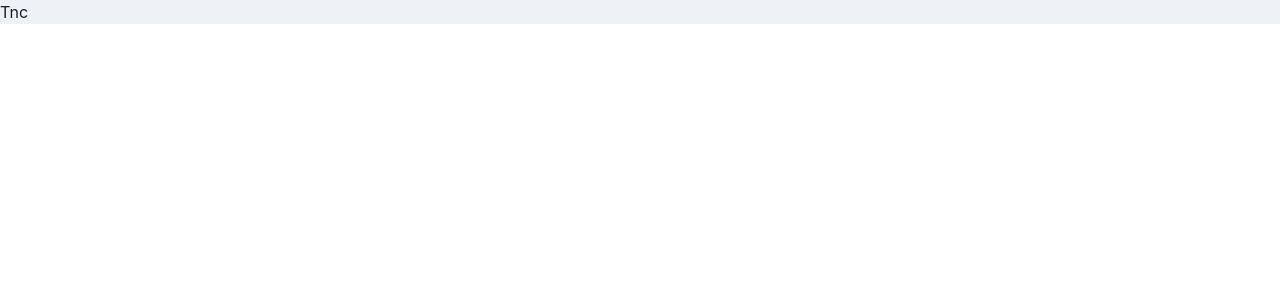
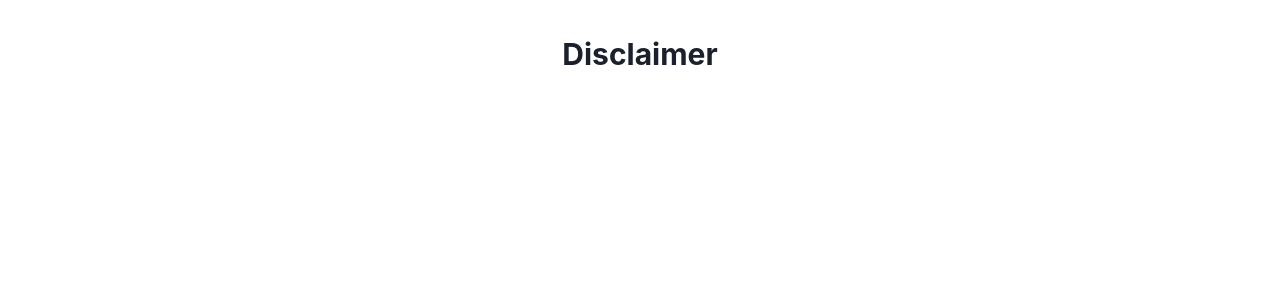
Before and after one commit to chetan-2002/Meal-Monkey, a React (Create React App) app: page /tnc in a window 1280 px wide. Shown: the top 300 px of the page. Built offline with nearby package versions, Linux system fonts and the light colour scheme.

Commit message:
minor changes

```diff
--- a/package.json
+++ b/package.json
@@ -13,6 +13,8 @@
     "@fortawesome/free-regular-svg-icons": "^6.1.2",
     "@fortawesome/free-solid-svg-icons": "^6.1.2",
     "@fortawesome/react-fontawesome": "^0.2.0",
+    "@stripe/react-stripe-js": "^1.10.0",
+    "@stripe/stripe-js": "^1.35.0",
     "@testing-library/jest-dom": "^5.16.5",
     "@testing-library/react": "^13.3.0",
     "@testing-library/user-event": "^13.5.0",
--- a/src/modules/order/components/ShippingInformation.js
+++ b/src/modules/order/components/ShippingInformation.js
@@ -1,6 +1,5 @@
 import {
   Box,
-  Button,
   FormControl,
   FormLabel,
   HStack,
@@ -190,7 +189,6 @@ const ShippingInformation = () => {
             </HStack>
           </RadioGroup>
         </FormControl>
-        <Button display={"none"}> HEllo</Button>
       </Box>
     </Box>
   );
--- a/src/shared/widgets/SideDrawerLeft.js
+++ b/src/shared/widgets/SideDrawerLeft.js
@@ -39,7 +39,7 @@ const SideDrawerLeft = () => {
       icon: faHouse,
       onClick: () => {
         onClose();
-        navigate("/menu");
+        navigate("/");
       },
     },
     {
@@ -47,7 +47,7 @@ const SideDrawerLeft = () => {
       icon: faAsterisk,
       onClick: () => {
         onClose();
-        navigate("/terms");
+        navigate("/tnc");
       },
     },
     {
--- a/src/shared/widgets/TermsAndConditions.js
+++ b/src/shared/widgets/TermsAndConditions.js
@@ -1,7 +1,20 @@
+import { Box } from "@chakra-ui/react";
 import React from "react";
 
 const TermsAndConditions = () => {
-  return <div>Tnc</div>;
+  return (
+    <Box m={"8"} ml={"0"} mr={"0"} bgColor={"white"}>
+      <Box
+        display={"flex"}
+        justifyContent={"center"}
+        fontSize={"3xl"}
+        fontWeight={"bold"}
+      >
+        {" "}
+        Disclaimer
+      </Box>
+    </Box>
+  );
 };
 
 export default TermsAndConditions;
```
Also changed, not shown: 1 other file (tests, documents, lock files or other folders).
